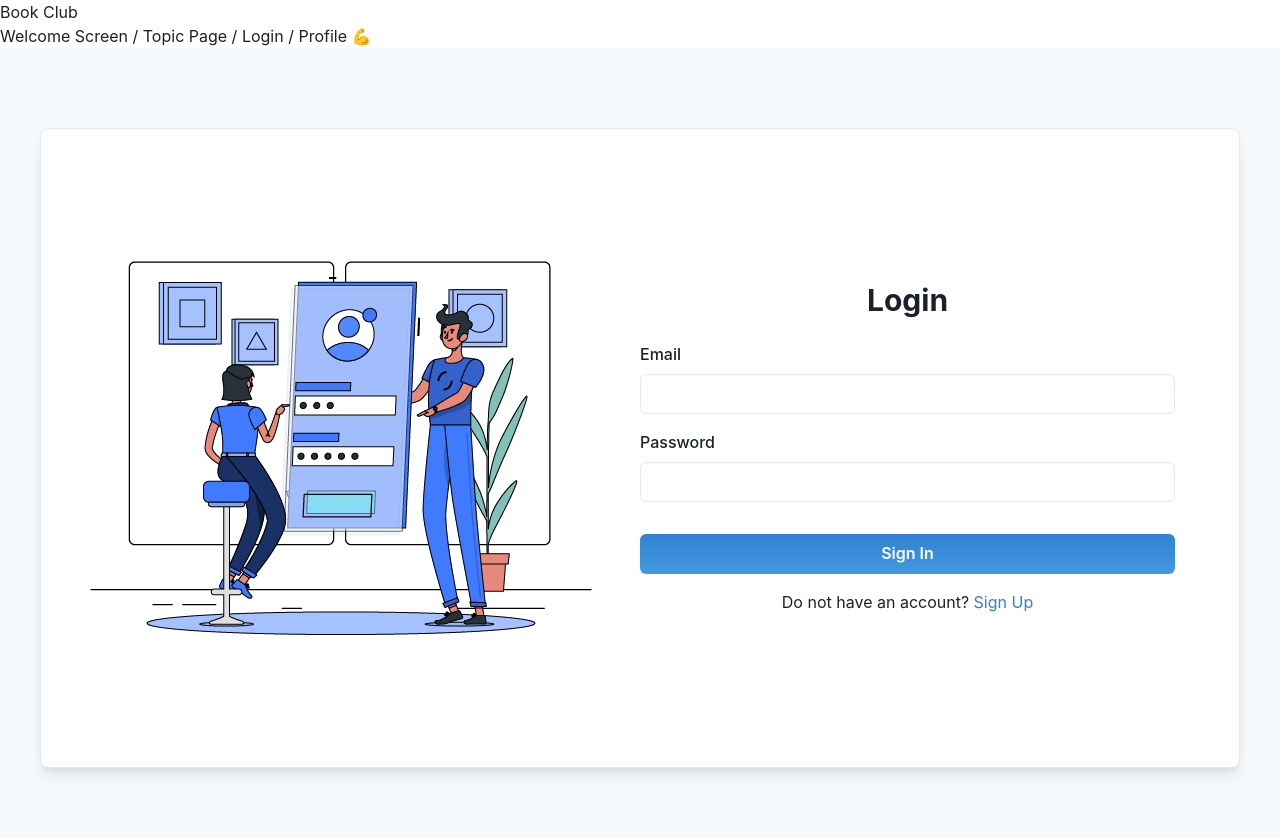
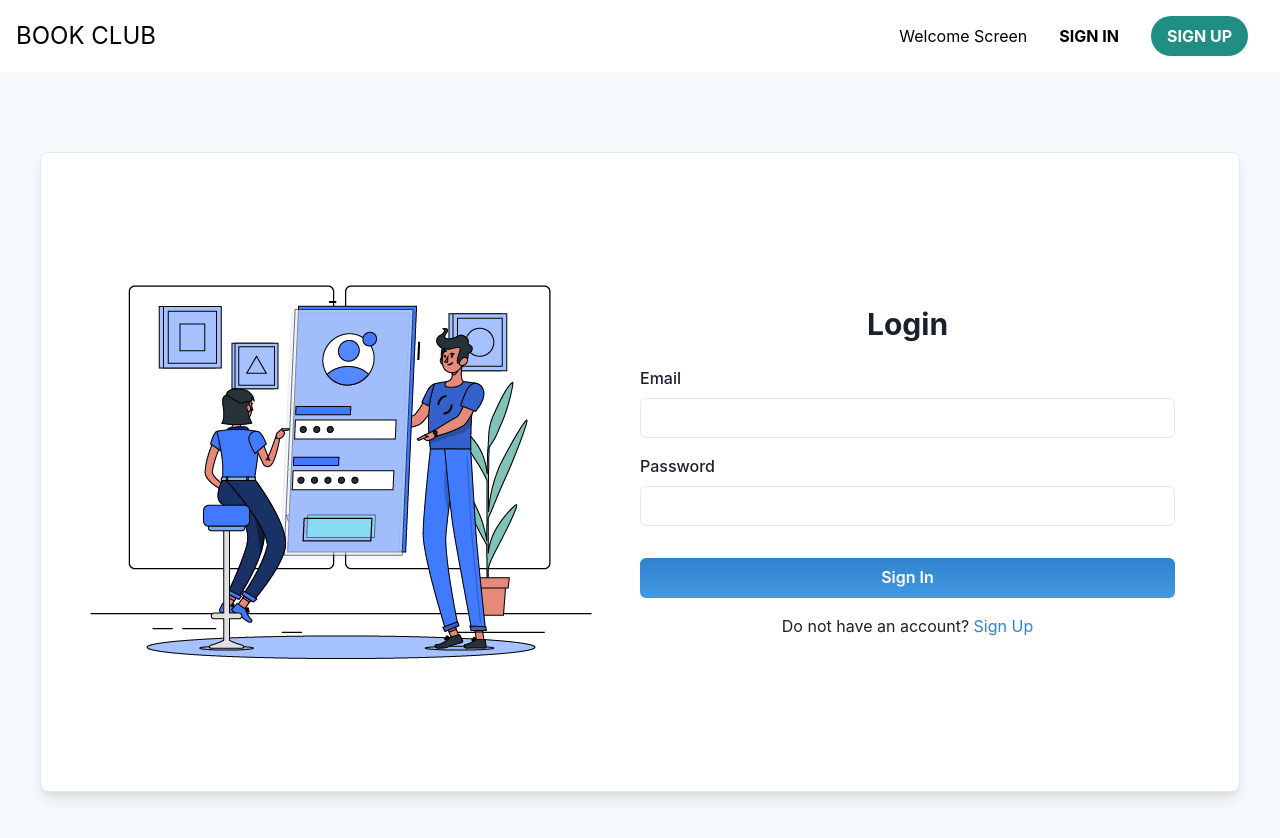
Before and after one commit to Santy520/Get-LITerary, a React (Vite) app in the folder client/: page / in a window 1280 px wide. Shown: the top 838 px of the page. Built offline with nearby package versions, Linux system fonts and the light colour scheme.

Commit message:
working on ui/ux

```diff
--- a/client/src/App.css
+++ b/client/src/App.css
@@ -1,207 +1,62 @@
-#root {
-
-  max-width: 1280px;
-  margin: 0 auto;
-  padding: 2rem;
-  text-align: center;
-
-/* Header, and welcome screen CSS */
-
-}
-nav {
+.navbar {
+  display: flex;
   align-items: center;
-  display: flex;
-  padding: 10px;
   justify-content: space-between;
-  background-color: #1c1e25;
-  margin-bottom: 20px;
+  padding: 1rem;
+  background-color: #ffffff;
+  color: rgb(0, 0, 0);
 }
 
-left {
-  flex-grow: 1;
-  padding: 10px;
+.logo {
+  font-size: 1.5rem;
+  margin-right: auto;
 }
 
-left h1 {
-  font-size: 30px;
+.nav-links, .auth-buttons {
+  display: flex;
+  list-style: none;
   margin: 0;
-  display: inline;
-  position: relative;
+  padding: 0;
 }
 
-h1 {
-  background-color: lightblue;
-  color: #1c1e25;
-  padding: 5px 20px;
-  position: relative;
-  margin-left: 20px;
+.nav-links li, .auth-buttons > * {
+  margin-right: 1rem;
 }
 
-right ul {
-  display: flex;
-  justify-content: center;
-  list-style: none;
-}
-
-/* Welcome Screen CSS */
-
-.body-section {
-  display: flex;
-  align-items: center;
-  justify-content: center;
-
-}
-.body-text {
-  flex: 1;
-  margin-left: 15px;
-  text-align: center;
-}
-
-/* Login CSS */
-
-.auth-container {
-  max-width: 400px;
-  margin: 0 auto;
-  padding: 20px;
-  border: 1px solid black;
-  border-radius: 5px;
-  box-shadow: 0 0 10px rgba(0, 0, 0, 0.1);
-}
-
-.auth-container h2 {
-  text-align: center;
-  margin-bottom: 20px;
-}
-
-.form-group {
-  margin-bottom: 15px;
-}
-
-.form-group label {
-  display: block;
-  margin-bottom: 5px;
-}
-
-.form-group input {
-  width: 100%;
-  padding: 8px;
-  box-sizing: border-box;
-}
-
-button {
-  width: 100%;
-  padding: 10px;
-  background-color: #007BFF;
-  color: white;
-  border: none;
-  border-radius: 5px;
-  cursor: pointer;
-}
-
-button:hover {
-  background-color: #0056b3;
-}
-
-p {
-  text-align: center;
-}
-
-p a {
-  color: #007BFF;
+.nav-links li a, .auth-buttons > * {
+  color: rgb(0, 0, 0);
   text-decoration: none;
 }
 
-p a:hover {
-  text-decoration: underline;
+.nav-links li a:hover, .auth-buttons > *:hover {
+  color: #ffffff;
 }
 
-/* DiscussionBoard CSS */
-
-.discussion-board {
-  max-width: 600px;
-  margin: 0 auto;
-  padding: 20px;
-  border: 1px solid black;
-  border-radius: 5px;
-  box-shadow: 0 0 10px rgba(0, 0, 0, 0.1);
+.signup-button {
+  background-color: #208e83;
+  color: #ffffff;
+  padding: 0.5rem 1rem;
+  border: none;
+  border-radius: 50px;
+  text-decoration: none;
+  font-weight: bold;
 }
 
-h1 {
-  text-align: center;
+.login-button{
+  background-color: #ffffff;
+  color: #000000;
+  padding: 0.5rem 1rem;
+  border: none;
+  border-radius: 50px;
+  text-decoration: none;
+  font-weight: bold;
 }
 
-.subscribe-button {
-  display: block;
-  width: 100%;
-  padding: 10px;
-  margin-bottom: 20px;
-  background-color: #007BFF;
-  color: white;
-  border: none;
-  border-radius: 5px;
-  cursor: pointer;
+.signup-button:hover {
+  background-color: #10655c;
 }
 
-.subscribe-button:hover {
-  background-color: #0056b3;
+.login-button:hover {
+  background-color: #ffffff;
+  color: #000;
 }
-
-.posts {
-  margin-top: 20px;
-}
-
-/* PostForm CSS */
-
-.post-form {
-  display: flex;
-  flex-direction: column;
-}
-
-.post-form textarea {
-  width: 100%;
-  padding: 10px;
-  margin-bottom: 10px;
-  border: 1px solid #ccc;
-  border-radius: 5px;
-}
-
-.post-form button {
-  align-self: flex-end;
-  padding: 10px 20px;
-  background-color: #007BFF;
-  color: white;
-  border: none;
-  border-radius: 5px;
-  cursor: pointer;
-}
-
-.post-form button:hover {
-  background-color: #0056b3;
-}
-
-/* Post CSS */
-
-.post {
-  padding: 10px;
-  margin-bottom: 10px;
-  border: 1px solid #ccc;
-  border-radius: 5px;
-  background-color: black;
-}
-
-.post p {
-  margin: 0 0 10px;
-}
-
-.delete-button {
-  padding: 5px 10px;
-  background-color: #dc3545;
-  color: white;
-  border: none;
-  border-radius: 5px;
-  cursor: pointer;
-}
-
-.delete-button:hover {
-  background-color: #c82333;
-}
--- a/client/src/App.jsx
+++ b/client/src/App.jsx
@@ -18,7 +18,7 @@ import Profile from './pages/Profile'
 import Topic from './pages/Topic'
 import TopicDetails from './pages/TopicDetails'
 import { Routes, Route } from 'react-router-dom'
-// import './App.css'
+import './App.css'
 
 // Construct our main GraphQL API endpoint
 const httpLink = createHttpLink({
--- a/client/src/components/Header.jsx
+++ b/client/src/components/Header.jsx
@@ -1,23 +1,20 @@
 import { Link } from 'react-router-dom';
+
 function Header() {
-
-
     return (
         <header>
-            <nav>
-                <h1 className='left'>Book Club</h1>
-
-                <ul className='right'>
-                    <Link className='link' to="/WelcomeScreen">Welcome Screen / </Link>
-                    <Link className='link' to="/Topic">Topic Page / </Link>
-                    <Link className='link' to="/">Login / </Link>
-                    <Link className='link' to="/Profile">Profile 💪</Link>
+            <nav className="navbar">
+                <h1 className="logo">BOOK CLUB</h1>
+                <ul className="nav-links">
+                    <li><Link to="/WelcomeScreen">Welcome Screen</Link></li>
                 </ul>
-
-
+                <div className="auth-buttons">
+                    <Link to="/" className="login-button">SIGN IN</Link>
+                    <Link to="/Signup" className="signup-button">SIGN UP</Link>
+                </div>
             </nav>
         </header>
     )
 }
 
-export default Header
+export default Header;
--- a/client/src/index.css
+++ /dev/null
@@ -1,69 +0,0 @@
-:root {
-  font-family: Inter, system-ui, Avenir, Helvetica, Arial, sans-serif;
-  line-height: 1.5;
-  font-weight: 400;
-
-  color-scheme: light dark;
-  color: rgba(255, 255, 255, 0.87);
-  background-color: #242424;
-
-  font-synthesis: none;
-  text-rendering: optimizeLegibility;
-  -webkit-font-smoothing: antialiased;
-  -moz-osx-font-smoothing: grayscale;
-  -webkit-text-size-adjust: 100%;
-}
-
-a {
-  font-weight: 500;
-  color: #646cff;
-  text-decoration: inherit;
-}
-a:hover {
-  color: #535bf2;
-}
-
-body {
-  margin: 0;
-  display: flex;
-  place-items: center;
-  min-width: 320px;
-  min-height: 100vh;
-}
-
-h1 {
-  font-size: 3.2em;
-  line-height: 1.1;
-}
-
-button {
-  border-radius: 8px;
-  border: 1px solid transparent;
-  padding: 0.6em 1.2em;
-  font-size: 1em;
-  font-weight: 500;
-  font-family: inherit;
-  background-color: #1a1a1a;
-  cursor: pointer;
-  transition: border-color 0.25s;
-}
-button:hover {
-  border-color: #646cff;
-}
-button:focus,
-button:focus-visible {
-  outline: 4px auto -webkit-focus-ring-color;
-}
-
-@media (prefers-color-scheme: light) {
-  :root {
-    color: #213547;
-    background-color: #ffffff;
-  }
-  a:hover {
-    color: #747bff;
-  }
-  button {
-    background-color: #f9f9f9;
-  }
-}
```
